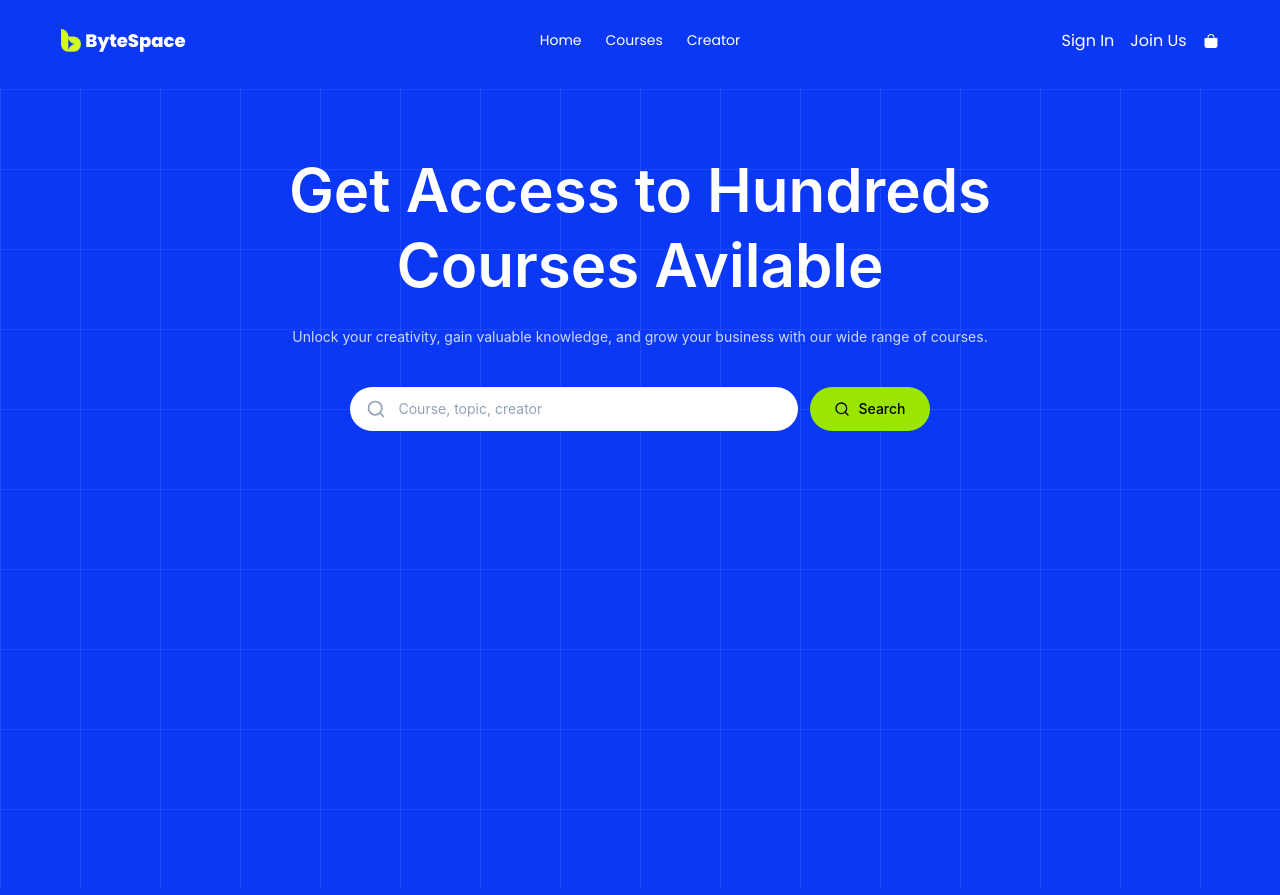
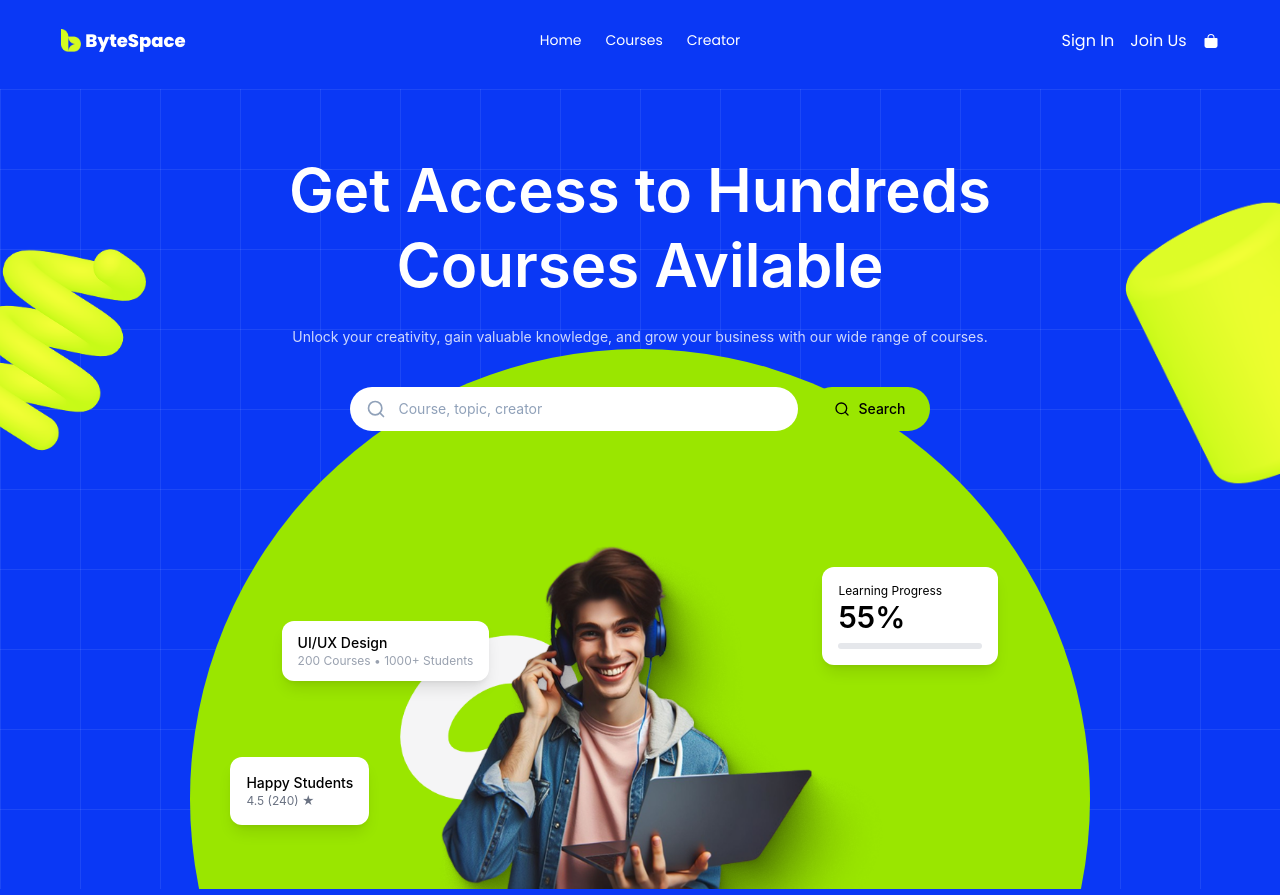
Before and after one commit to faiji31/byspace_project, a Next.js app: page / in a window 1280 px wide. Shown: the top 895 px of the page. Built offline with nearby package versions, Linux system fonts and the light colour scheme.

Commit message:
6th commit

```diff
--- a/src/components/home/Banner.jsx
+++ b/src/components/home/Banner.jsx
@@ -1,5 +1,6 @@
 import React from 'react'
 import { Search } from "lucide-react";
+import Image from 'next/image';
 
 const Banner = () => {
   return (
@@ -41,6 +42,41 @@ const Banner = () => {
             </button>
           </form>
         </div>
+          <div className="absolute -bottom-[45%] left-1/2 z-0 h-[900px] w-[900px] -translate-x-1/2 rounded-full bg-lime-400" />
+          <Image
+        src="/assets/person.png"
+        alt="Student with laptop"
+        width={520}
+        height={520}
+        priority
+        className="absolute bottom-0 left-1/2 z-10 -translate-x-1/2"
+      />
+
+       <div className="absolute bottom-52 left-[22%] z-20 rounded-xl bg-white px-4 py-3 text-black shadow-lg">
+        <p className="text-sm font-medium">UI/UX Design</p>
+        <p className="text-xs text-gray-400">200 Courses • 1000+ Students</p>
+      </div>
+      <div className="absolute bottom-56 right-[22%] z-20 w-44 rounded-xl bg-white p-4 text-black shadow-lg">
+        <p className="text-xs">Learning Progress</p>
+        <p className="text-3xl font-semibold">55%</p>
+        <div className="mt-2 h-1.5 rounded-full bg-gray-200">
+          <div className="h-full w-[55%] rounded-full bg-lime" />
+        </div>
+      </div>
+
+      <div className="absolute bottom-16 left-[18%] z-20 rounded-xl bg-white p-4 text-black shadow-lg">
+        <p className="text-sm font-medium">Happy Students</p>
+        <p className="text-xs text-gray-500">4.5 (240) ★</p>
+      </div>
+
+       <Image  src="/assets/Frame.png" alt="" width={200} height={200}
+        className="absolute left-0 top-28 hidden md:block" />
+      <Image  src="/assets/mask.png" alt="" width={260} height={260}
+        className="absolute bottom-10 left-90 hidden md:block" />
+      <Image src="/assets/cone.png" alt="" width={200} height={200}
+        className="absolute right-0 top-20 hidden md:block" />
+
+
       </section>
     </div>
   )
```
Also changed, not shown: public/assets/mask.png (renamed from public/assets/Mask Group.png).
